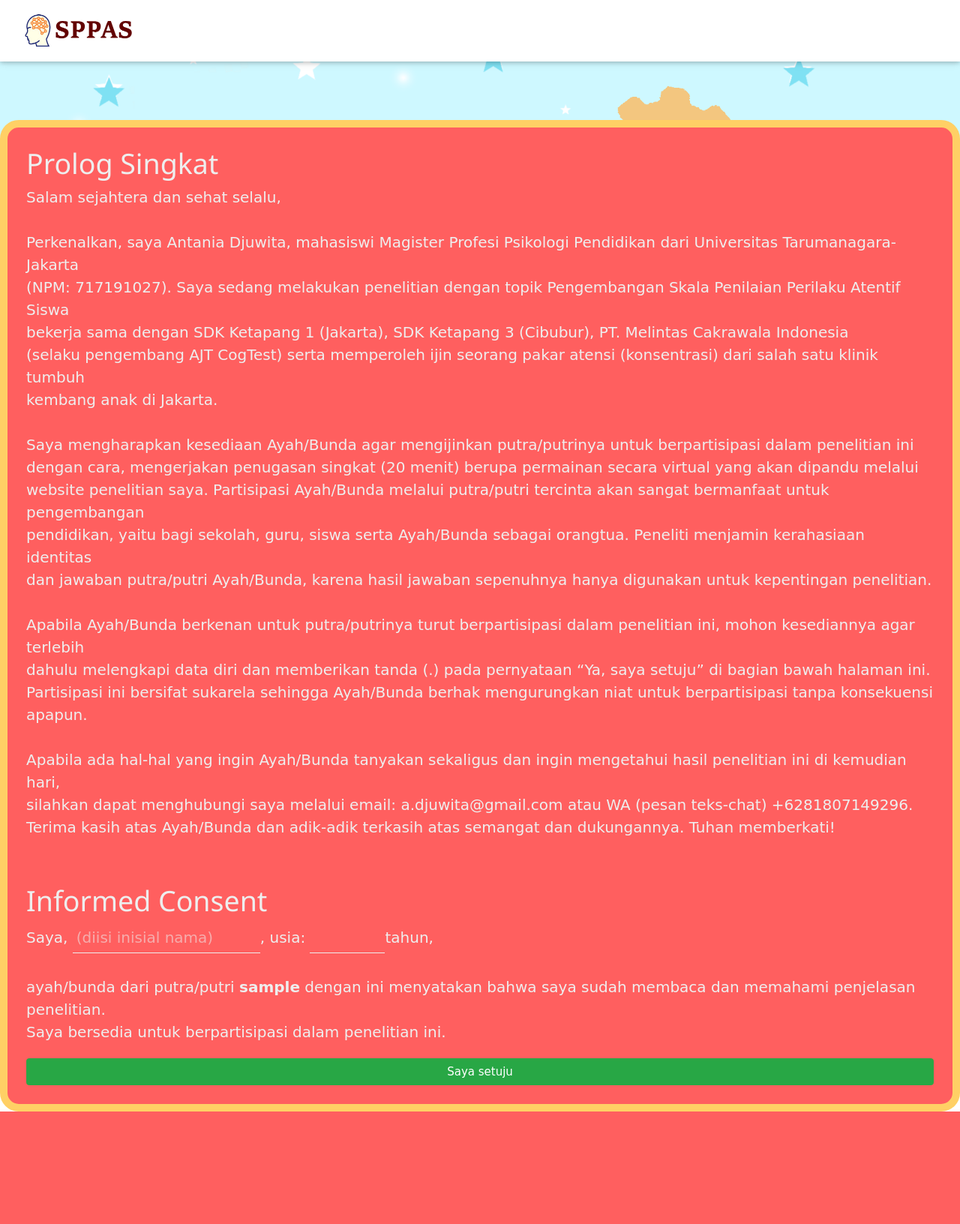
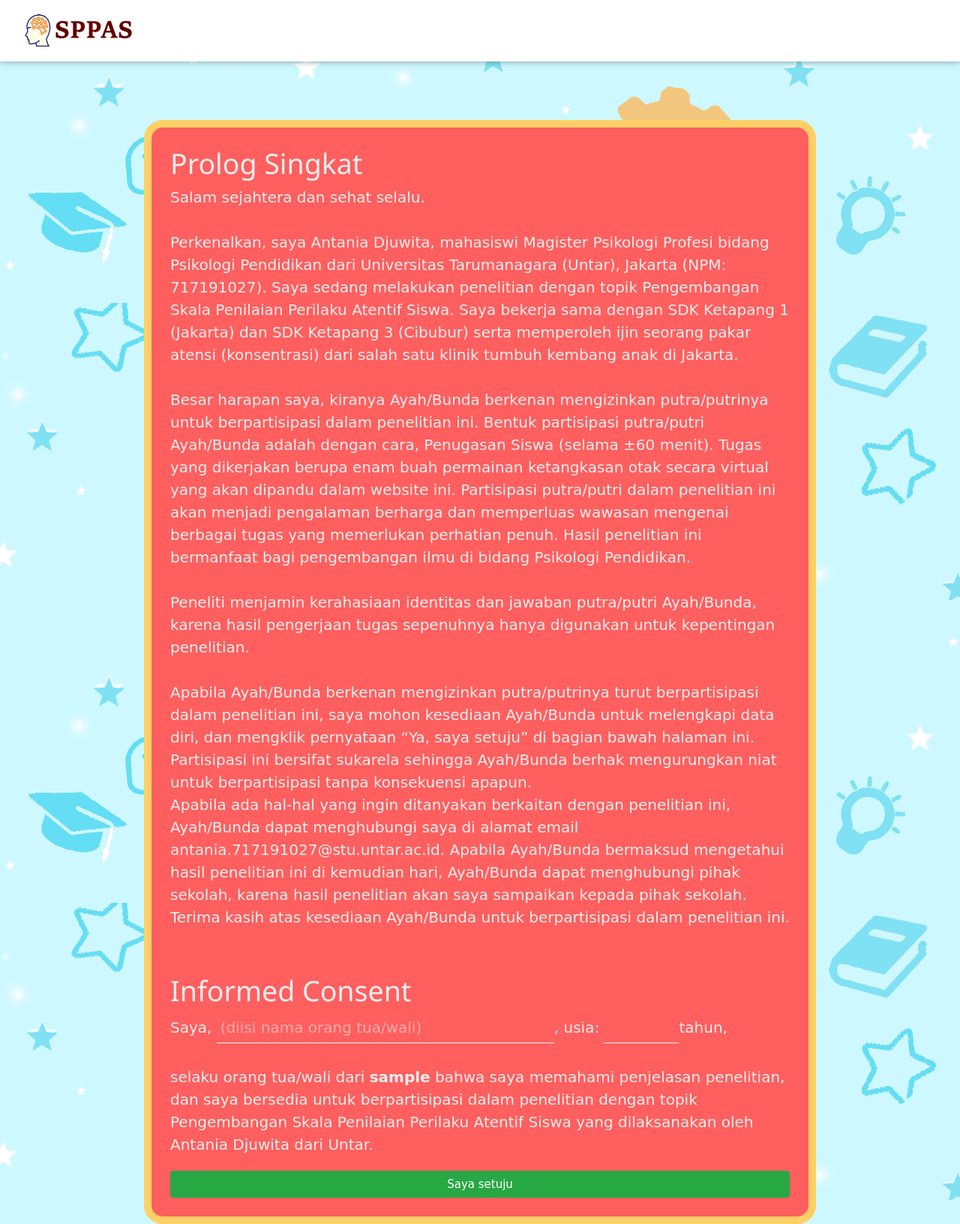
Before and after one commit to alfin06/CHCmodel-Games, a PHP site: page /agreement.php in a window 1280 px wide. Shown: the whole page at 75% size. Before the commit the page ends 1482 px from the top, so only its background shows below. Run offline with PHP 8.4, Linux system fonts and the light colour scheme; the visitor is signed in with stand-in values (Sample User, id 1); data that the repository does not hold is empty; some libraries are stand-ins or nearby versions.

Commit message:
changed wordings

```diff
--- a/agreement.php
+++ b/agreement.php
@@ -36,7 +36,7 @@
       height: 100%;
       /* Center and scale the image nicely */
       background-position: center;
-      background-repeat: no-repeat;
+      background-repeat: repeat;
       background-size: cover;
       }
       body, div, form, input, select, p {
@@ -135,6 +135,8 @@
   background-color: #ff5f5f;
   border-radius: 25px;
   border:10px solid #ffd065;
+  margin-left: 15%;
+  margin-right: 15%;
 }
 .btn_login{
   color: rgb(175,238,238);
@@ -218,34 +220,40 @@ div#scroll {
           <form method="post">
 			<h1>Prolog Singkat</h1>
 			<div> <!-- id="scroll" -->
-				<p>Salam sejahtera dan sehat selalu,</p><br/>
-				<p>Perkenalkan, saya Antania Djuwita, mahasiswi Magister Profesi Psikologi Pendidikan dari Universitas Tarumanagara-Jakarta</p>
-				<p>(NPM: 717191027). Saya sedang melakukan penelitian dengan topik Pengembangan Skala Penilaian Perilaku Atentif Siswa</p>
-				<p>bekerja sama dengan SDK Ketapang 1 (Jakarta), SDK Ketapang 3 (Cibubur), PT. Melintas Cakrawala Indonesia</p>
-				<p>(selaku pengembang AJT CogTest) serta memperoleh ijin seorang pakar atensi (konsentrasi) dari salah satu klinik tumbuh</p>
-				<p>kembang anak di Jakarta.</p>
+				<p>Salam sejahtera dan sehat selalu.</p><br/>
+				<p>Perkenalkan, saya Antania Djuwita, mahasiswi Magister Psikologi Profesi bidang Psikologi
+				   Pendidikan dari Universitas Tarumanagara (Untar), Jakarta (NPM: 717191027). Saya sedang melakukan
+				   penelitian dengan topik Pengembangan Skala Penilaian Perilaku Atentif Siswa.  Saya bekerja sama dengan
+				   SDK Ketapang 1 (Jakarta) dan SDK Ketapang 3 (Cibubur) serta memperoleh ijin seorang pakar atensi
+				   (konsentrasi) dari salah satu klinik tumbuh kembang anak di Jakarta.</p>
 				<br/>
-				<p>Saya mengharapkan kesediaan Ayah/Bunda agar mengijinkan putra/putrinya untuk berpartisipasi dalam penelitian ini</p>
-				<p>dengan cara, mengerjakan penugasan singkat (20 menit) berupa permainan secara virtual yang akan dipandu melalui</p>
-				<p>website penelitian saya. Partisipasi Ayah/Bunda melalui putra/putri tercinta akan sangat bermanfaat untuk pengembangan</p>
-				<p>pendidikan, yaitu bagi sekolah, guru, siswa serta Ayah/Bunda sebagai orangtua. Peneliti menjamin kerahasiaan identitas</p>
-				<p>dan jawaban putra/putri Ayah/Bunda, karena hasil jawaban sepenuhnya hanya digunakan untuk kepentingan penelitian.</p>
+				<p>Besar harapan saya, kiranya Ayah/Bunda berkenan mengizinkan putra/putrinya untuk berpartisipasi
+				   dalam penelitian ini. Bentuk partisipasi putra/putri Ayah/Bunda adalah dengan cara, Penugasan Siswa
+				   (selama ±60 menit). Tugas yang dikerjakan berupa enam buah permainan ketangkasan otak secara virtual
+				   yang akan dipandu dalam website ini. Partisipasi putra/putri dalam penelitian ini akan menjadi pengalaman
+				   berharga dan memperluas wawasan mengenai berbagai tugas yang memerlukan perhatian penuh. Hasil penelitian
+				   ini bermanfaat bagi pengembangan ilmu di bidang Psikologi Pendidikan.</p>
 				<br/>
-				<p>Apabila Ayah/Bunda berkenan untuk putra/putrinya turut berpartisipasi dalam penelitian ini, mohon kesediannya agar terlebih</p>
-				<p>dahulu melengkapi data diri dan memberikan tanda (.) pada pernyataan “Ya, saya setuju” di bagian bawah halaman ini.</p>
-				<p>Partisipasi ini bersifat sukarela sehingga Ayah/Bunda berhak mengurungkan niat untuk berpartisipasi tanpa konsekuensi apapun.</p>
+				<p>Peneliti menjamin kerahasiaan identitas dan jawaban putra/putri Ayah/Bunda, karena hasil pengerjaan tugas
+				   sepenuhnya hanya digunakan untuk kepentingan penelitian.</p>
 				<br/>
-				<p>Apabila ada hal-hal yang ingin Ayah/Bunda tanyakan sekaligus dan ingin mengetahui hasil penelitian ini di kemudian hari,</p>
-				<p>silahkan dapat menghubungi saya melalui email: a.djuwita@gmail.com atau WA (pesan teks-chat) +6281807149296.</p>
-				<p>Terima kasih atas Ayah/Bunda dan adik-adik terkasih atas semangat dan dukungannya. Tuhan memberkati!</p>
+				<p>Apabila Ayah/Bunda berkenan mengizinkan putra/putrinya turut berpartisipasi dalam penelitian ini,
+				   saya mohon kesediaan Ayah/Bunda untuk melengkapi data diri, dan mengklik pernyataan “Ya, saya setuju”
+				   di bagian bawah halaman ini. Partisipasi ini bersifat sukarela sehingga Ayah/Bunda berhak mengurungkan
+				   niat untuk berpartisipasi tanpa konsekuensi apapun.</p>
+				<p>Apabila ada hal-hal yang ingin ditanyakan berkaitan dengan penelitian ini, Ayah/Bunda dapat menghubungi
+				   saya di alamat email antania.717191027@stu.untar.ac.id. Apabila Ayah/Bunda bermaksud mengetahui hasil
+				   penelitian ini di kemudian hari, Ayah/Bunda dapat menghubungi pihak sekolah, karena hasil penelitian akan
+				   saya sampaikan kepada pihak sekolah. Terima kasih atas kesediaan Ayah/Bunda untuk berpartisipasi dalam penelitian ini.</p>
 				<br/>
 			</div>
 			<br/>
 			<h1>Informed Consent</h1>
-			<p>Saya, <input type="text" id="parent_name" name="parent_name" style="width:250px;" placeholder="(diisi inisial nama)" required />, usia:
+			<p>Saya, <input type="text" id="parent_name" name="parent_name" style="width:450px;" placeholder="(diisi nama orang tua/wali)" required />, usia:
 			   <input type="text" id="parent_age" name="parent_age" style="width:100px;" required />tahun,</p>
-			<p>ayah/bunda dari putra/putri <b><?php echo $user_check; ?></b> dengan ini menyatakan bahwa saya sudah membaca dan memahami penjelasan penelitian.</p>
-			<p>Saya bersedia untuk berpartisipasi dalam penelitian ini.</p>
+			<p>selaku orang tua/wali dari <b><?php echo $user_check; ?></b> bahwa saya memahami penjelasan penelitian,
+			   dan saya bersedia untuk berpartisipasi dalam penelitian dengan topik Pengembangan Skala Penilaian Perilaku
+			   Atentif Siswa yang dilaksanakan oleh Antania Djuwita dari Untar.</p>
 			<button type="submit" id="btnAgree" class="btn btn-success" name="btnAgree">Saya setuju</button>
           </form>
         </div>
--- a/game2.php
+++ b/game2.php
@@ -150,9 +150,9 @@
   <div class="w3-row-padding">
     <div class="w3-col m8 l9 w3-margin-bottom">
       <div class="w3-display-container">
-        <p>Kamu harus mengingat posisi kartu-kartu angka yang ada di layarmu, lalu klik</p>
-		<p>secara berurutan satu per satu kartu-kartu tersebut mulai dari angka yang terkecil</p>
-		<p>sampa yang paling besar. Bermainlah secepat & setepat yang kamu bisa.</p>
+        <p>Kamu harus mengingat posisi kartu-kartu angka yang ada di layarmu,
+		   lalu klik secara berurutan satu per satu kartu-kartu tersebut mulai dari angka yang terkecil
+		   sampai yang paling besar. Bermainlah secepat & setepat yang kamu bisa.</p>
       </div>
     </div>
   </div>
--- a/game3.php
+++ b/game3.php
@@ -150,8 +150,8 @@
   <div class="w3-row-padding">
     <div class="w3-col m8 l9 w3-margin-bottom">
       <div class="w3-display-container">
-        <p>Ayo fokuskan dirimu untuk mengingat pasangan kotak harta karun mana yang berisi</p>
-		<p>benda yang sama. Semakin cepat dan tepat jawaban kamu, semakin baik skor kamu.</p>
+        <p>Ayo fokuskan dirimu untuk mengingat pasangan <b>kotak harta karun mana yang berisi benda yang sama.</b>
+		   Semakin cepat dan tepat jawaban kamu,maka semakin baik skor kamu.</p>
       </div>
     </div>
   </div>
--- a/game4.php
+++ b/game4.php
@@ -150,9 +150,9 @@
   <div class="w3-row-padding">
     <div class="w3-col m8 l9 w3-margin-bottom">
       <div class="w3-display-container">
-        <p>Kamu harus perhatikan baik-baik potongan-potongan daging dan sate barbekiu</p>
-		<p>yang sedang dipanggang. Klik setiap daging dan sate barbekiu segera setelah</p>
-		<p>indikator kematangan berwarna jingga (orange). Hati-hati, jangan sampai dagingnya belum matang atau malah gosong!</p>
+        <p>Kamu harus perhatikan baik-baik potongan-potongan daging dan sate barbekiu yang sedang dipanggang.
+		   Klik setiap daging dan sate barbekiu segera setelah lingkaran penunjuk kematangan berwarna jingga (orange).
+		   Hati-hati, jangan sampai dagingnya belum matang atau malah gosong!</p>
       </div>
     </div>
   </div>
```
Also changed, not shown: game1.php (+5 -5 lines), menu.php (+35 -12 lines), result2.php (+27 -27 lines).
